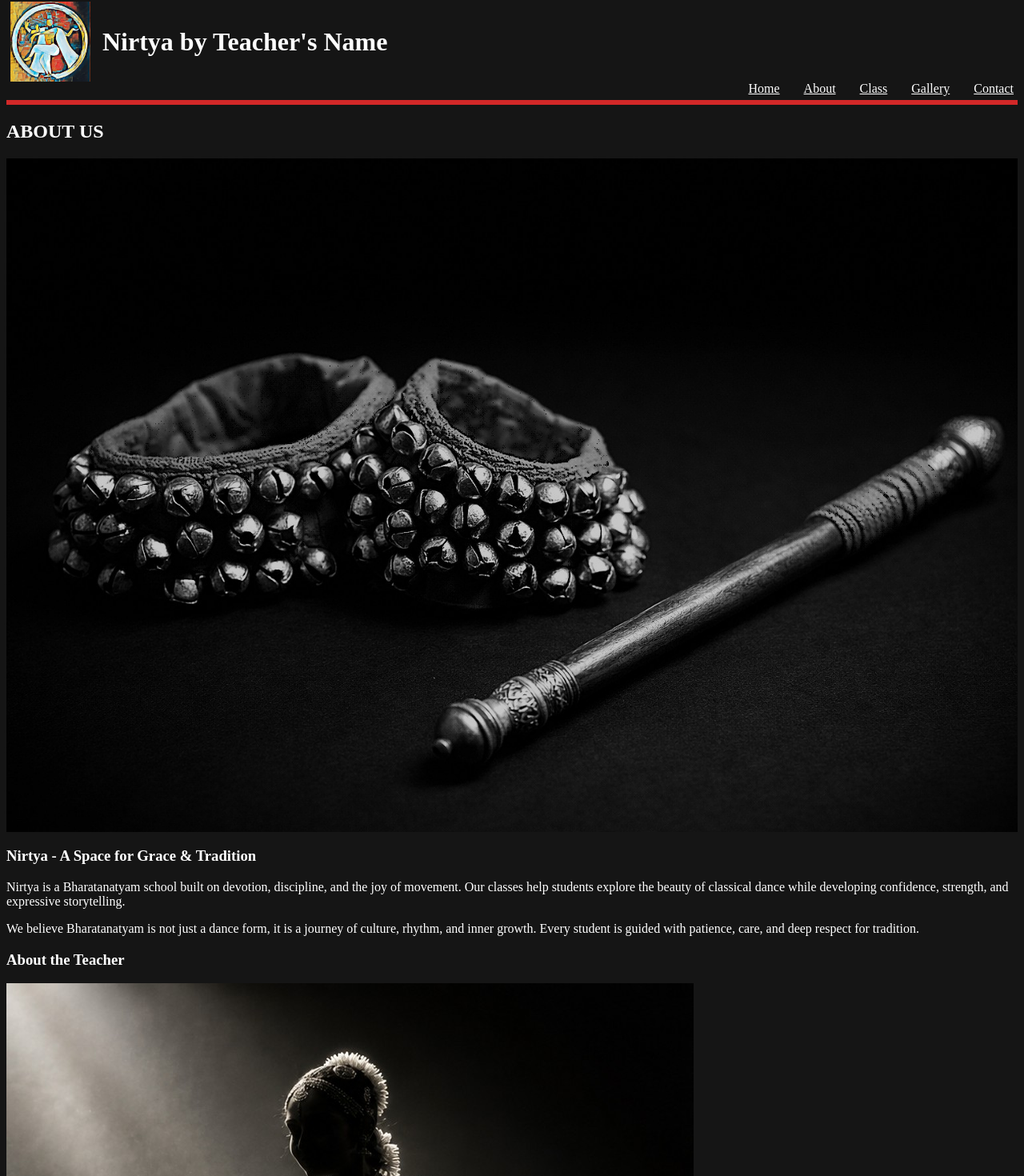
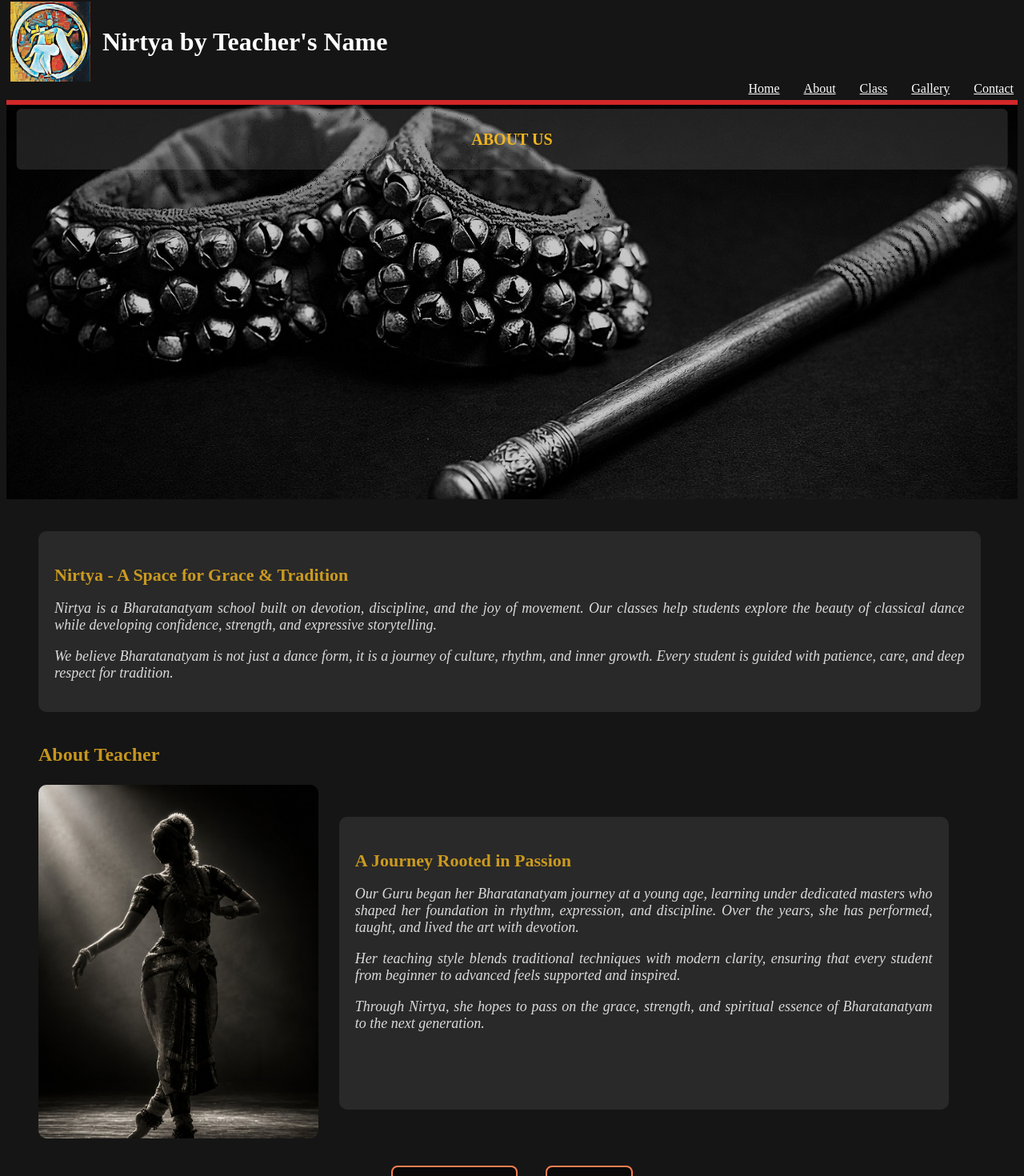
Before and after one commit to suganthi1410/unit1-finalproject-webapplication-suganthi-k, a React (Vite) app in the folder unit1-finalproject-suganthik/: page /about in a window 1280 px wide. Shown: the part 11-1481 px from the top of the page at 80% size. Built offline with nearby package versions, Linux system fonts and the light colour scheme; the HTML template or start-up script is replaced by a standard one.

Commit message:
css added to Aboutpage,image added for banner,duplicate path deleted from the App.jsx,updated the steps in text file,page working

```diff
--- a/unit1-finalproject-suganthik/src/App.jsx
+++ b/unit1-finalproject-suganthik/src/App.jsx
@@ -24,7 +24,6 @@ function App() {
         <Route path="/" element={<Home />} />
         <Route path="/about" element={<About />} />
         <Route path="/class" element={<Class />} />
-        <Route path="/schedule/timings" element={<ClassTimings />} />
        <Route path="/schedule" element={<ClassSchedule />} />
         <Route path="/schedule/timings" element={<ClassTimings />} />
 
--- a/unit1-finalproject-suganthik/src/components/aboutpage/AboutPage.css
+++ b/unit1-finalproject-suganthik/src/components/aboutpage/AboutPage.css
@@ -0,0 +1,122 @@
+.about-page {
+  width: 100%;
+   color: rgba(241, 181, 30, 0.806);
+}
+
+.banner-salangai {
+  position: relative;
+  width: 100%;
+}
+
+.banner-image {
+  width: 100%;
+  height: auto;
+  display: block;
+}
+
+.banner-about-text {
+  position: absolute;
+  width: 98%;
+  top: 1%;
+  left: 50%;
+  transform: translateX(-50%);
+  text-align: center;
+  color: rgb(241, 181, 30);
+  background-color: rgba(255, 255, 255, 0.114);
+  border-radius: 6px;
+}
+
+.banner-about-text h4 {
+  font-size: 20px;
+  font-family: cursive;
+  display: inline-block;
+}
+
+.about-content-box {
+  width: 90%;
+  margin: 40px auto;
+  margin-left:40px;
+  background-color: rgba(255, 255, 255, 0.087);
+  border-radius: 10px;
+  padding: 20px;
+  color: rgba(255, 255, 255, 0.829);
+
+}
+.about-content-box p{
+    font-size:18px;
+    text-align: justify;
+    font-style: italic ;
+}
+
+.about-heading {
+  font-size: 22px;
+  margin-bottom: 12px;
+  color: rgba(241, 181, 30, 0.806);
+}
+
+.about-title {
+  font-size: 24px;
+  margin-left:40px;
+  color: rgba(241, 181, 30, 0.806);
+}
+
+.about-layout {
+  display: flex;
+  gap: 15px;
+  width: 90%;
+  margin: 20px auto;
+  margin-left:40px;
+}
+.about-image-box {
+  flex: 1;
+}
+
+.dancer-image {
+  width: 100%;
+  max-width: 350px;
+  border-radius: 10px;
+
+}
+.about-content-box1 {
+      flex: 2;
+ margin:40px auto;
+  padding: 20px;
+  background-color: rgba(255, 255, 255, 0.087);
+  border-radius: 10px;
+  color: rgba(255, 255, 255, 0.829);
+}
+
+.about-content-box1 p {
+  font-size: 18px;
+  font-style: italic;
+  text-align: justify;
+}
+
+.about-buttons {
+  display: flex;
+  justify-content: center;
+  gap: 35px;
+  margin: 30px 0;
+}
+
+.about-link-button {
+  display: flex;
+  align-items: center;
+  height: 40px;
+  gap: 10px;
+  background-color: rgba(0, 0, 0, 0.543);
+  color: rgb(255, 255, 255);
+  border: 2px solid coral;
+  font-size: 15px;
+  padding: 5px 15px;
+  border-radius: 8px;
+  cursor: pointer;
+  transition: 0.3s ease;
+}
+
+.about-link-button:hover {
+  background-color: rgb(0, 0, 0);
+  border: 2px solid gold;
+  border-radius: 15px;
+  color: rgb(22, 232, 67);
+}
--- a/unit1-finalproject-suganthik/src/components/aboutpage/AboutPage.jsx
+++ b/unit1-finalproject-suganthik/src/components/aboutpage/AboutPage.jsx
@@ -1,62 +1,57 @@
 import { Link } from 'react-router-dom';
-import banner from '../../assets/images/salangai1.jpeg'
+import banner from '../../assets/images/salangai2.jpeg'
 import dancer1 from '../../assets/images/dancer1.jpeg'
 import './AboutPage.css';
 
 function AboutPage() {
     return (
-    <main className="about-page">
-
-      <h2 className="about-title">ABOUT US</h2>
-
-      <section className="about-layout">
-        <div className="about-image-box">
+        <main>
+            <div className="about-page">
+                <section className="banner-salangai">
                     <img src={banner} alt="salangai" className="banner-image" />
+                    <div className="banner-about-text">
+                        <h4>ABOUT US</h4>
                     </div>
-
+                </section>
+                <section>
                     <div className="about-content-box">
                         <h3 className="about-heading">Nirtya - A Space for Grace & Tradition</h3>
-          <p className="about-text">
+                        <p>
                             Nirtya is a Bharatanatyam school built on devotion, discipline, and the joy
                             of movement. Our classes help students explore the beauty of classical dance
                             while developing confidence, strength, and expressive storytelling.
                         </p>
-          <p className="about-text">
+                        <p>
                             We believe Bharatanatyam is not just a dance form, it is a journey of
                             culture, rhythm, and inner growth. Every student is guided with patience,
                             care, and deep respect for tradition.
                         </p>
                     </div>
                 </section>
-
-      <h3 className="about-title">About the Teacher</h3>
-
+                <h3 className="about-title">About Teacher</h3>
                 <section className="about-layout">
                     <div className="about-image-box">
-          <img
-            src={dancer1} alt="salangai" className="banner-image"
-            alt="Bharatanatyam Teacher"
-            className="dancer-image"
-          />
+                        <img src={dancer1} alt="dancer" className="dancer-image" />
                     </div>
 
-        <div className="about-content-box">
+                    <div className="about-content-box1">
                         <h3 className="about-heading">A Journey Rooted in Passion</h3>
-          <p className="about-text">
+                        <p>
                             Our Guru began her Bharatanatyam journey at a young age, learning under
                             dedicated masters who shaped her foundation in rhythm, expression, and
                             discipline. Over the years, she has performed, taught, and lived the art
                             with devotion.
                         </p>
-          <p className="about-text">
+                        <p>
                             Her teaching style blends traditional techniques with modern clarity,
                             ensuring that every student from beginner to advanced feels supported and
                             inspired.
                         </p>
-          <p className="about-text">
+                        <p>
                             Through Nirtya, she hopes to pass on the grace, strength, and spiritual
                             essence of Bharatanatyam to the next generation.
                         </p>
+
                     </div>
                 </section>
 
@@ -69,7 +64,7 @@ function AboutPage() {
                         <button className="about-link-button">Contact Us</button>
                     </Link>
                 </div>
-
+            </div>
         </main>
     );
 }
```
Also changed, not shown: unit1-finalproject-suganthik/src/assets/images/salangai2.jpeg (added), 1 other file (tests, documents, lock files or other folders). Lines whose indentation alone changed are shown as unchanged.
